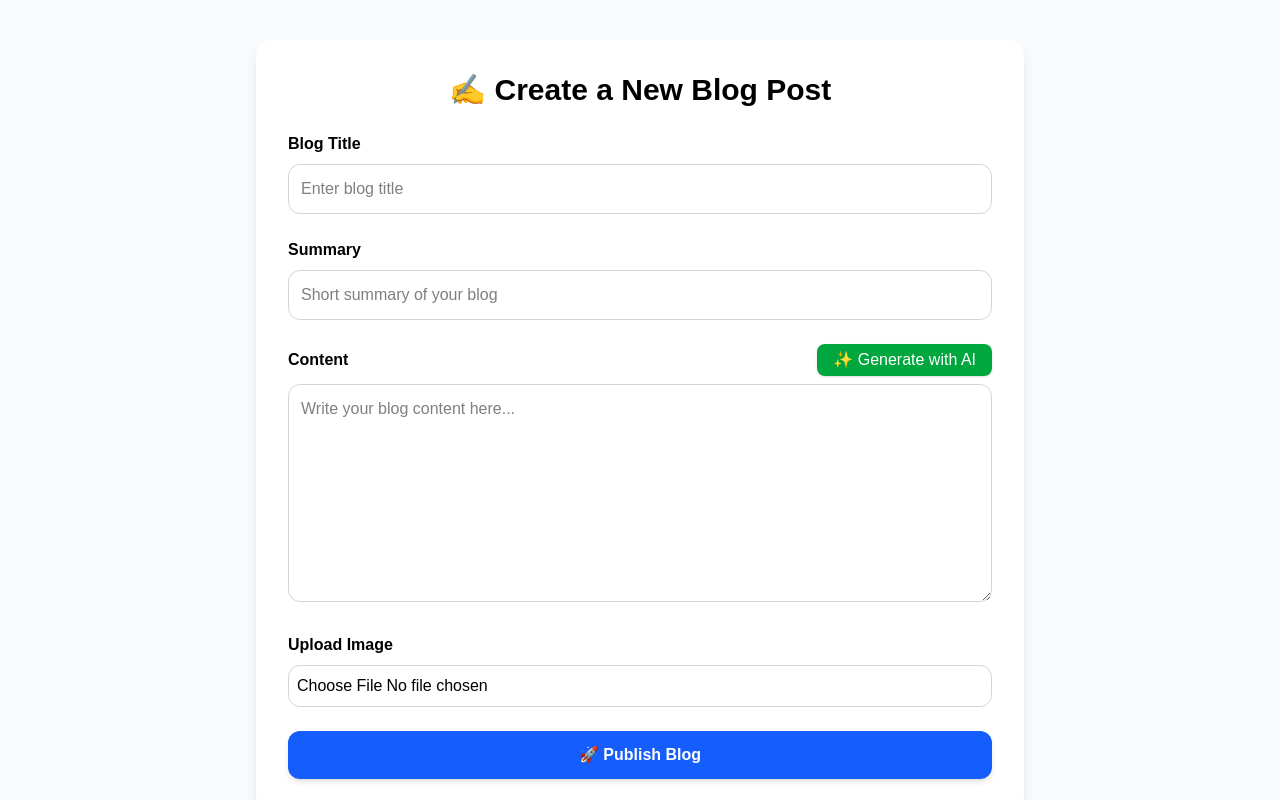
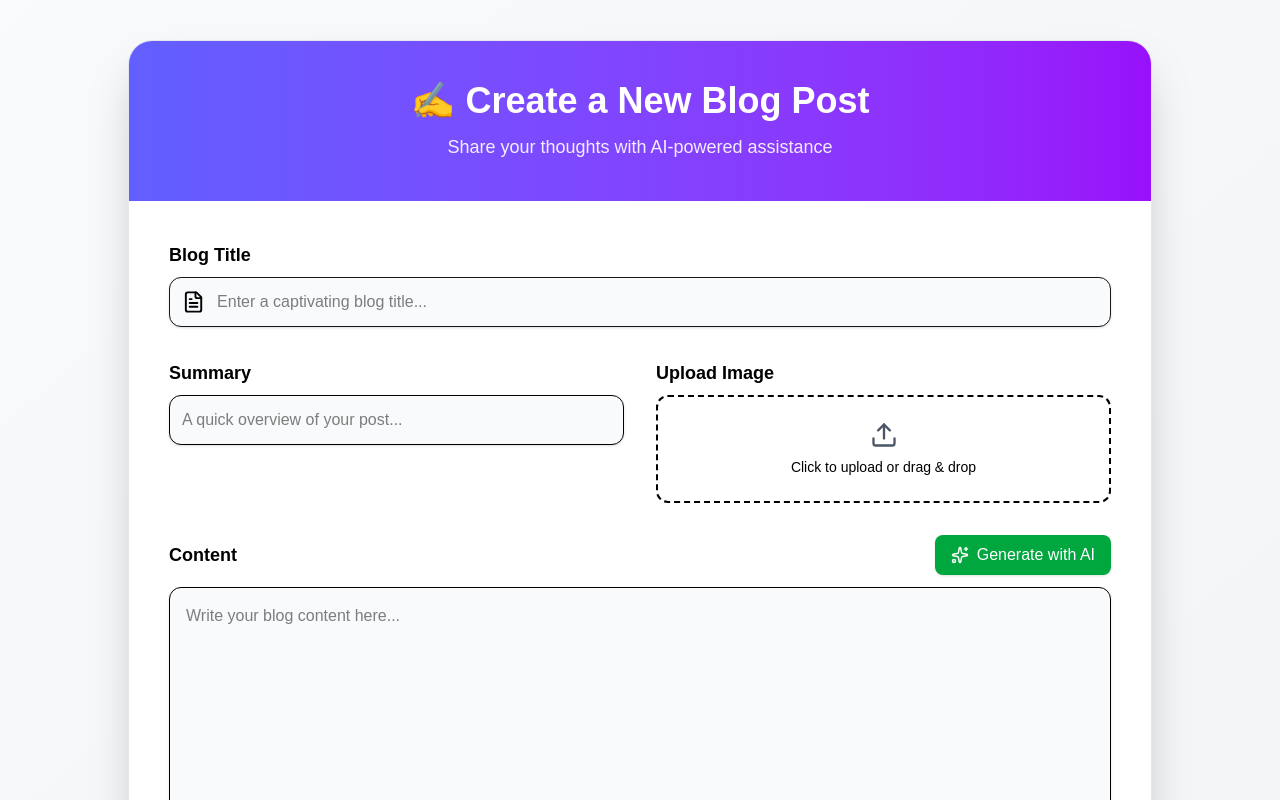
Before and after one commit to YasithaShyamantha1/AI-Enhanced-Blog-Platform, a Next.js app: page /createArticle in a window 1280 px wide. Shown: the top 800 px of the page. Built offline with nearby package versions, Linux system fonts and the light colour scheme.

Commit message:
change the ui of article creator

```diff
--- a/src/app/createArticle/page.tsx
+++ b/src/app/createArticle/page.tsx
@@ -2,13 +2,13 @@
 
 import { useState } from "react";
 import { motion } from "framer-motion";
+import { Sparkles, Upload, FileText, Loader2 } from "lucide-react";
 
 export default function CreateBlogPage() {
   const [title, setTitle] = useState("");
   const [summary, setSummary] = useState("");
   const [content, setContent] = useState("");
   const [image, setImage] = useState<File | null>(null);
-
   const [loading, setLoading] = useState(false);
 
   // ✅ AI Blog Generator
@@ -17,8 +17,8 @@ export default function CreateBlogPage() {
       alert("Please enter a blog title first!");
       return;
     }
+    setLoading(true);
 
-    setLoading(true);
     try {
       const res = await fetch("/api/ai/generate", {
         method: "POST",
@@ -27,14 +27,9 @@ export default function CreateBlogPage() {
       });
 
       const data = await res.json();
-      if (data.content) {
-        setContent(data.content);
-      } else {
-        alert("Failed to generate blog content.");
-      }
+      if (data.content) setContent(data.content);
     } catch (error) {
       console.error("AI Error:", error);
-      alert("Error generating blog content.");
     } finally {
       setLoading(false);
     }
@@ -42,67 +37,139 @@ export default function CreateBlogPage() {
 
   const handleSubmit = (e: React.FormEvent) => {
     e.preventDefault();
-
     console.log({ title, summary, content, image });
-
-    alert("Blog post submitted! (Hook this to API later)");
+    alert("✅ Blog post submitted! (Hook this to API later)");
   };
 
   return (
-    <div className="min-h-screen bg-gray-50 py-10 px-6">
+    <div className="min-h-screen bg-gradient-to-br from-gray-50 to-gray-100 p-10">
       <motion.div
-        className="max-w-3xl mx-auto bg-white shadow-lg rounded-2xl p-8"
-        initial={{ opacity: 0, y: 20 }}
+        className="max-w-5xl mx-auto bg-white shadow-2xl rounded-3xl overflow-hidden border border-gray-200"
+        initial={{ opacity: 0, y: 40 }}
         animate={{ opacity: 1, y: 0 }}
+        transition={{ duration: 0.8 }}
       >
-        <h1 className="text-3xl font-bold text-black mb-6 text-center">
+        {/* Header */}
+        <div className="bg-gradient-to-r from-indigo-500 to-purple-600 p-10 text-white">
+          <motion.h1
+            className="text-4xl font-extrabold text-center"
+            initial={{ scale: 0.9 }}
+            animate={{ scale: 1 }}
+            transition={{ duration: 0.6 }}
+          >
             ✍️ Create a New Blog Post
-        </h1>
+          </motion.h1>
+          <p className="text-center mt-3 text-lg opacity-90">
+            Share your thoughts with AI-powered assistance
+          </p>
+        </div>
 
-        <form onSubmit={handleSubmit} className="space-y-6 text-black">
+        {/* Form */}
+        <form
+          onSubmit={handleSubmit}
+          className="p-10 grid gap-8 sm:grid-cols-2"
+        >
           {/* Title */}
-          <div>
-            <label className="block font-semibold text-black mb-2">
+          <motion.div
+            className="sm:col-span-2"
+            whileHover={{ scale: 1.01 }}
+            transition={{ duration: 0.3 }}
+          >
+            <label className="block text-lg font-semibold mb-2 text-black">
               Blog Title
             </label>
+            <div className="flex items-center gap-3 bg-gray-50 border rounded-xl p-3 shadow-sm focus-within:ring-2 focus-within:ring-indigo-500">
+              <FileText className="text-black" />
               <input
                 type="text"
-              placeholder="Enter blog title"
+                placeholder="Enter a captivating blog title..."
                 value={title}
                 onChange={(e) => setTitle(e.target.value)}
-              className="w-full p-3 border border-gray-300 rounded-xl focus:outline-none focus:ring-2 focus:ring-blue-500 text-black"
+                className="w-full bg-transparent outline-none text-black"
                 required
               />
             </div>
+          </motion.div>
 
           {/* Summary */}
-          <div>
-            <label className="block font-semibold text-black mb-2">
+          <motion.div
+            whileHover={{ scale: 1.01 }}
+            transition={{ duration: 0.3 }}
+          >
+            <label className="block text-lg font-semibold mb-2 text-black">
               Summary
             </label>
             <input
               type="text"
-              placeholder="Short summary of your blog"
+              placeholder="A quick overview of your post..."
               value={summary}
               onChange={(e) => setSummary(e.target.value)}
-              className="w-full p-3 border border-gray-300 rounded-xl focus:outline-none focus:ring-2 focus:ring-blue-500 text-black"
+              className="w-full p-3 border rounded-xl bg-gray-50 shadow-sm focus:outline-none focus:ring-2 focus:ring-indigo-500 text-black"
               required
             />
+          </motion.div>
+
+          {/* Image Upload */}
+          <motion.div
+            whileHover={{ scale: 1.01 }}
+            transition={{ duration: 0.3 }}
+          >
+            <label className="block text-lg font-semibold mb-2 text-black">
+              Upload Image
+            </label>
+            <div className="flex items-center justify-center w-full border-2 border-dashed border-black rounded-xl p-6 cursor-pointer hover:border-indigo-500 transition">
+              <input
+                type="file"
+                accept="image/*"
+                onChange={(e) =>
+                  setImage(e.target.files ? e.target.files[0] : null)
+                }
+                className="hidden"
+                id="upload"
+              />
+              <label
+                htmlFor="upload"
+                className="flex flex-col items-center gap-2 text-gray-600 cursor-pointer"
+              >
+                <Upload size={28} />
+                {image ? (
+                  <span className="font-medium text-black">{image.name}</span>
+                ) : (
+                  <span className="text-sm text-black">
+                    Click to upload or drag & drop
+                  </span>
+                )}
+              </label>
             </div>
+          </motion.div>
 
           {/* Content */}
-          <div>
-            <div className="flex items-center justify-between mb-2">
-              <label className="font-semibold text-black">Content</label>
+          <motion.div
+            className="sm:col-span-2"
+            whileHover={{ scale: 1.01 }}
+            transition={{ duration: 0.3 }}
+          >
+            <div className="flex items-center justify-between mb-3">
+              <label className="text-lg font-semibold text-black">
+                Content
+              </label>
               <motion.button
                 type="button"
                 whileHover={{ scale: 1.05 }}
                 whileTap={{ scale: 0.95 }}
                 onClick={generateWithAI}
                 disabled={loading}
-                className="bg-green-600 text-white px-4 py-1 rounded-lg shadow hover:bg-green-700 transition"
+                className="flex items-center gap-2 bg-green-600 text-white px-4 py-2 rounded-lg shadow hover:bg-green-700 transition disabled:opacity-60"
               >
-                {loading ? "✨ Generating..." : "✨ Generate with AI"}
+                {loading ? (
+                  <>
+                    <Loader2 className="animate-spin" size={18} /> Generating...
+                  </>
+                ) : (
+                  <>
+                    <Sparkles size={18} /> Generate with AI
+                  </>
+                )}
               </motion.button>
             </div>
 
@@ -110,36 +177,25 @@ export default function CreateBlogPage() {
               placeholder="Write your blog content here..."
               value={content}
               onChange={(e) => setContent(e.target.value)}
-              rows={8}
-              className="w-full p-3 border border-gray-300 rounded-xl focus:outline-none focus:ring-2 focus:ring-blue-500 text-black"
+              rows={12}
+              className="w-full p-4 border rounded-xl bg-gray-50 shadow-sm focus:outline-none focus:ring-2 focus:ring-indigo-500 text-black"
               required
             />
-          </div>
-
-          {/* Image Upload */}
-          <div>
-            <label className="block font-semibold text-black mb-2">
-              Upload Image
-            </label>
-            <input
-              type="file"
-              accept="image/*"
-              onChange={(e) =>
-                setImage(e.target.files ? e.target.files[0] : null)
-              }
-              className="w-full p-2 border border-gray-300 rounded-xl text-black"
-            />
-          </div>
+          </motion.div>
 
           {/* Submit */}
-          <motion.button
-            whileHover={{ scale: 1.05 }}
-            whileTap={{ scale: 0.95 }}
+          <motion.div
+            className="sm:col-span-2 flex justify-center"
+            whileHover={{ scale: 1.03 }}
+            whileTap={{ scale: 0.97 }}
+          >
+            <button
               type="submit"
-            className="w-full bg-blue-600 text-white font-semibold py-3 rounded-xl shadow-md hover:bg-blue-700 transition"
+              className="w-full sm:w-auto px-10 py-3 bg-indigo-600 text-white text-lg font-semibold rounded-2xl shadow-lg hover:bg-indigo-700 transition"
             >
               🚀 Publish Blog
-          </motion.button>
+            </button>
+          </motion.div>
         </form>
       </motion.div>
     </div>
```
Lines whose indentation alone changed are shown as unchanged.
